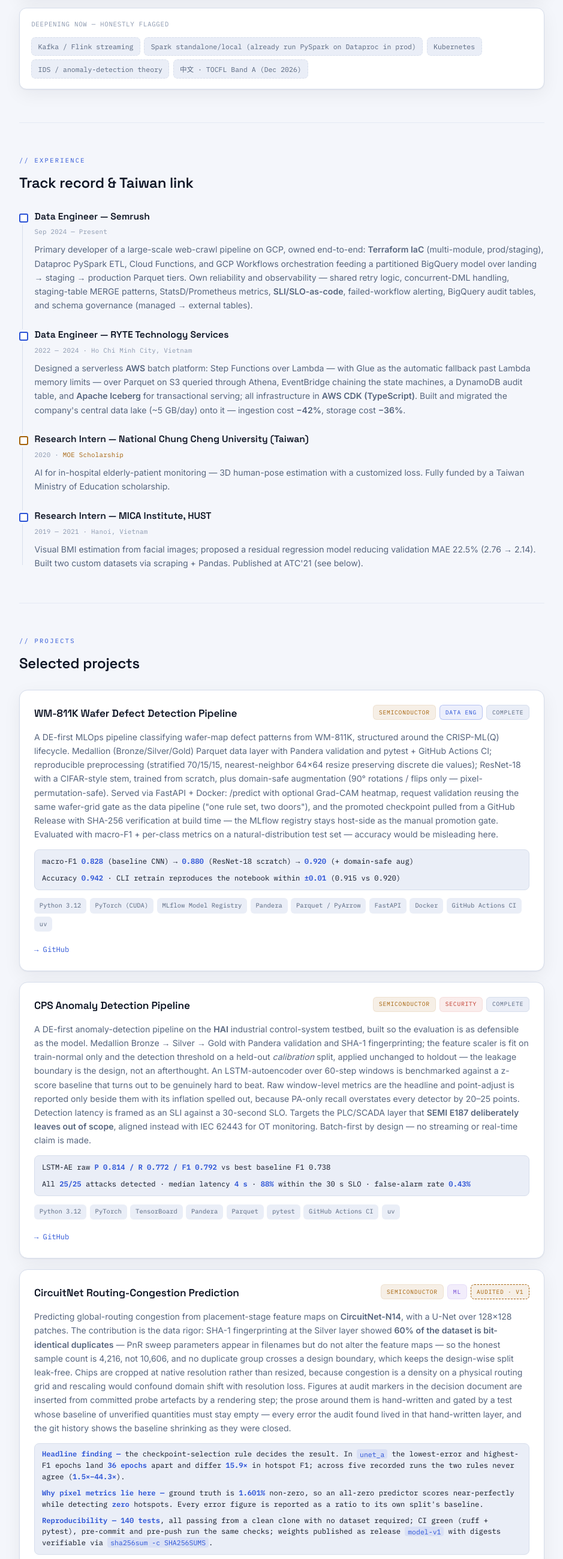
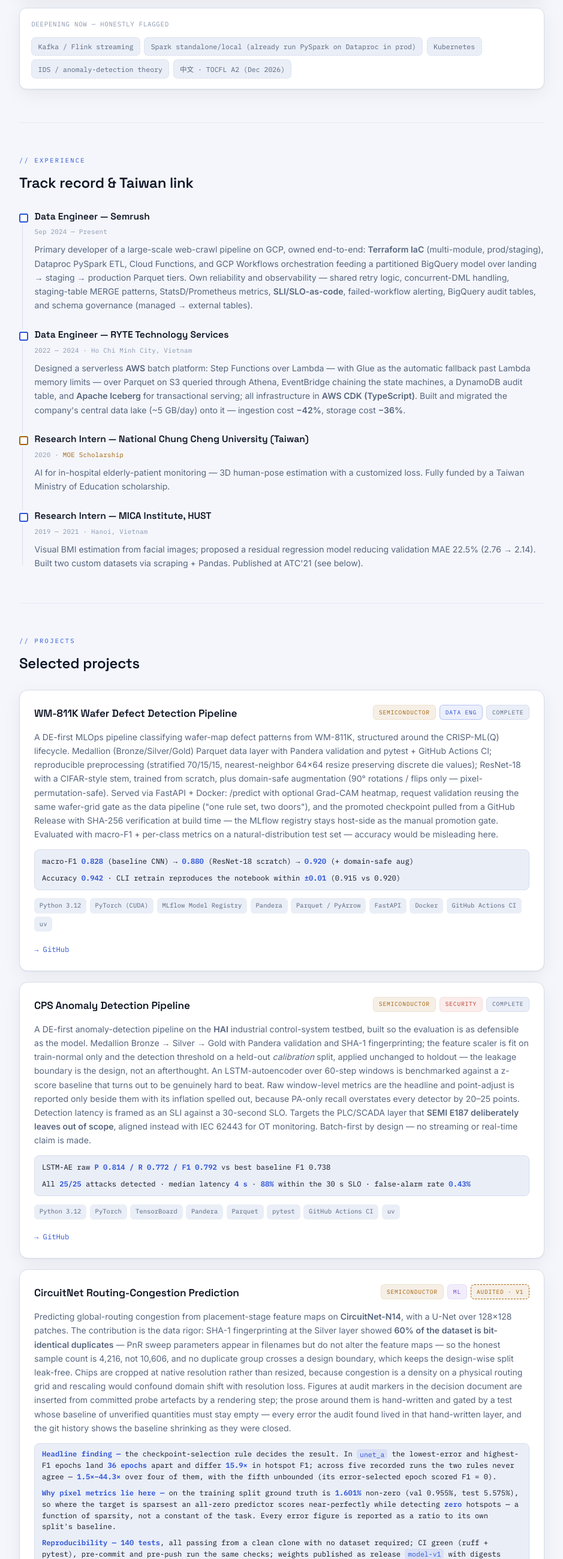
Before and after one commit to pqtrng/pqtrng.github.io, a plain HTML site: page index.html in a window 1280 px wide. Shown: the part 2282-4881 px from the top of the page at 60% size, without its empty margins (170-1109 px from the left). Drawn offline with Linux system fonts and the light colour scheme.

Commit message:
Update language proficiency details in portfolio

```diff
--- a/index.html
+++ b/index.html
@@ -362,7 +362,7 @@
         <span class="chip dash">Spark standalone/local (already run PySpark on Dataproc in prod)</span>
         <span class="chip dash">Kubernetes</span>
         <span class="chip dash">IDS / anomaly-detection theory</span>
-        <span class="chip dash">中文 · TOCFL Band A (Dec 2026)</span>
+        <span class="chip dash">中文 · TOCFL A2 (Dec 2026)</span>
       </div>
     </div>
   </section>
@@ -426,7 +426,7 @@
         <div class="badges"><span class="badge b-semi">Semiconductor</span><span class="badge b-ml">ML</span><span class="badge b-wip">Audited · v1</span></div>
       </div>
       <div class="desc">Predicting global-routing congestion from placement-stage feature maps on <strong>CircuitNet-N14</strong>, with a U-Net over 128×128 patches. The contribution is the data rigor: SHA-1 fingerprinting at the Silver layer showed <strong>60% of the dataset is bit-identical duplicates</strong> — PnR sweep parameters appear in filenames but do not alter the feature maps — so the honest sample count is 4,216, not 10,606, and no duplicate group crosses a design boundary, which keeps the design-wise split leak-free. Chips are cropped at native resolution rather than resized, because congestion is a density on a physical routing grid and rescaling would confound domain shift with resolution loss. Figures at audit markers in the decision document are inserted from committed probe artefacts by a rendering step; the prose around them is hand-written and gated by a test whose baseline of unverified quantities must stay empty — every error the audit found lived in that hand-written layer, and the git history shows the baseline shrinking as they were closed.</div>
-      <div class="metric stack"><span><b>Headline finding —</b> the checkpoint-selection rule decides the result. In <code>unet_a</code> the lowest-error and highest-F1 epochs land <b>36 epochs</b> apart and differ <b>15.9×</b> in hotspot F1; across five recorded runs the two rules never agree (<b>1.5×–44.3×</b>).</span><span><b>Why pixel metrics lie here —</b> ground truth is <b>1.601%</b> non-zero, so an all-zero predictor scores near-perfectly while detecting <b>zero</b> hotspots. Every error figure is reported as a ratio to its own split&#39;s baseline.</span><span><b>Reproducibility —</b> <b>140 tests</b>, all passing from a clean clone with no dataset required; CI green (ruff + pytest), pre-commit and pre-push run the same checks; weights published as release <code>model-v1</code> with digests verifiable via <code>sha256sum -c SHA256SUMS</code>.</span></div>
+      <div class="metric stack"><span><b>Headline finding —</b> the checkpoint-selection rule decides the result. In <code>unet_a</code> the lowest-error and highest-F1 epochs land <b>36 epochs</b> apart and differ <b>15.9×</b> in hotspot F1; across five recorded runs the two rules never agree — <b>1.5×–44.3×</b> over four of them, with the fifth unbounded (its error-selected epoch scored F1 = 0).</span><span><b>Why pixel metrics lie here —</b> on the training split ground truth is <b>1.601%</b> non-zero (val 0.955%, test 5.575%), so where the target is sparsest an all-zero predictor scores near-perfectly while detecting <b>zero</b> hotspots — a function of sparsity, not a constant of the task. Every error figure is reported as a ratio to its own split&#39;s baseline.</span><span><b>Reproducibility —</b> <b>140 tests</b>, all passing from a clean clone with no dataset required; CI green (ruff + pytest), pre-commit and pre-push run the same checks; weights published as release <code>model-v1</code> with digests verifiable via <code>sha256sum -c SHA256SUMS</code>.</span></div>
       <div class="tech"><span>Python 3.12</span><span>PyTorch</span><span>U-Net</span><span>TensorBoard</span><span>Parquet</span><span>pytest</span><span>GitHub Actions CI</span><span>uv</span></div>
       <div class="links"><a href="https://github.com/pqtrng/circuitnet-congestion" target="_blank" rel="noopener">→ GitHub</a><a href="https://github.com/pqtrng/circuitnet-congestion#readme" target="_blank" rel="noopener">→ Full audit &amp; numbers</a></div>
     </article>
@@ -495,7 +495,7 @@
   <section class="sec" id="contact">
     <div class="sec-eye reveal">// contact</div>
     <h2 class="sec-h reveal">Get in touch</h2>
-    <div class="avail reveal"><b>Open to opportunities in Taiwan — industry &amp; research</b> · English (IELTS 6.5) · 中文 (learning — TOCFL A2 target Dec 2026)</div>
+    <div class="avail reveal"><b>Open to opportunities in Taiwan — industry &amp; research</b> · Vietnamese (native) · English (IELTS 6.5) · 中文 (learning — TOCFL A2 target Dec 2026)</div>
     <div class="cgrid reveal">
       <div class="ci"><div class="l">Email</div><a href="mailto:pqtrng@outlook.com">pqtrng@outlook.com</a></div>
       <div class="ci"><div class="l">GitHub</div><a href="https://github.com/pqtrng" target="_blank" rel="noopener">github.com/pqtrng</a></div>
```
